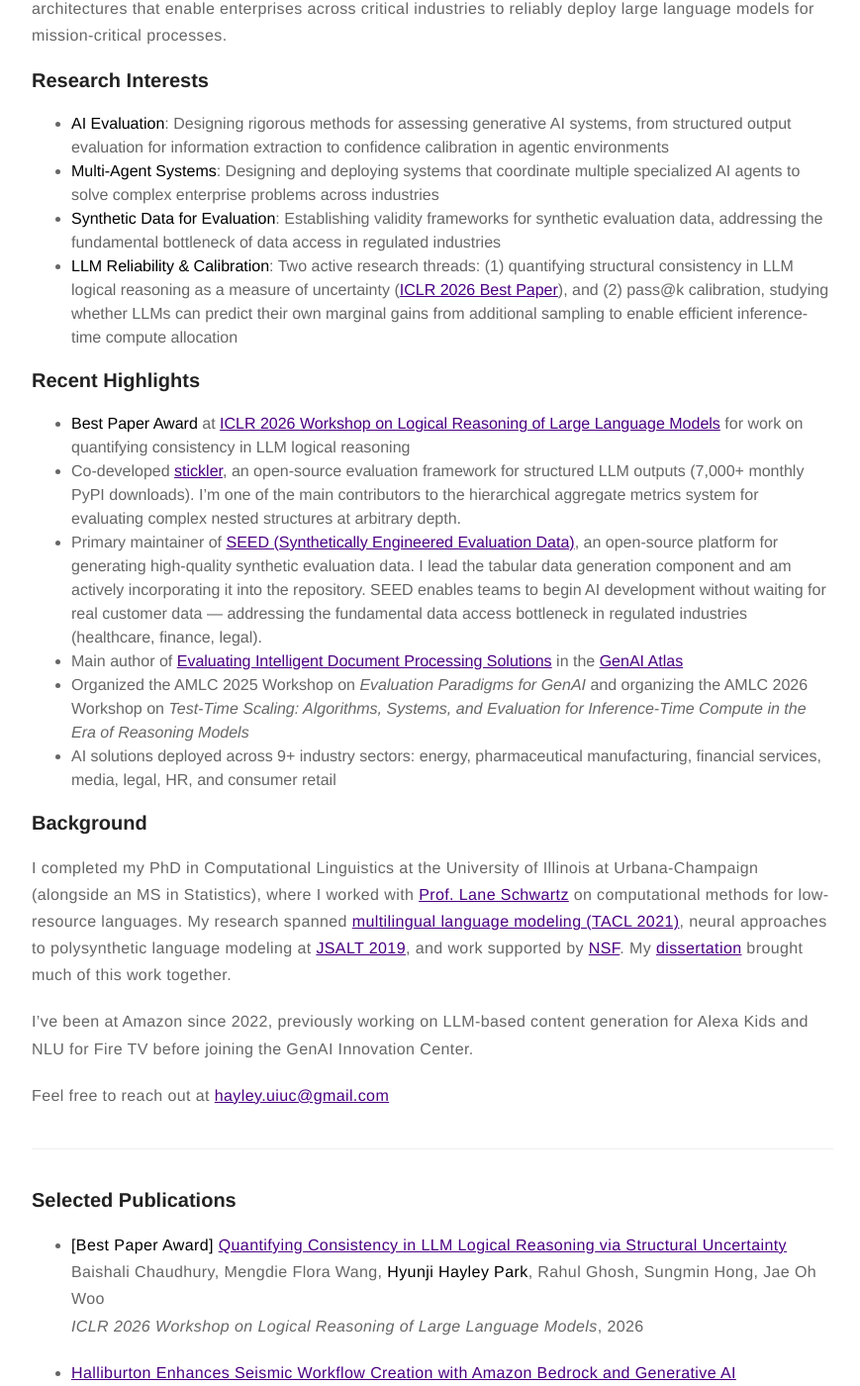
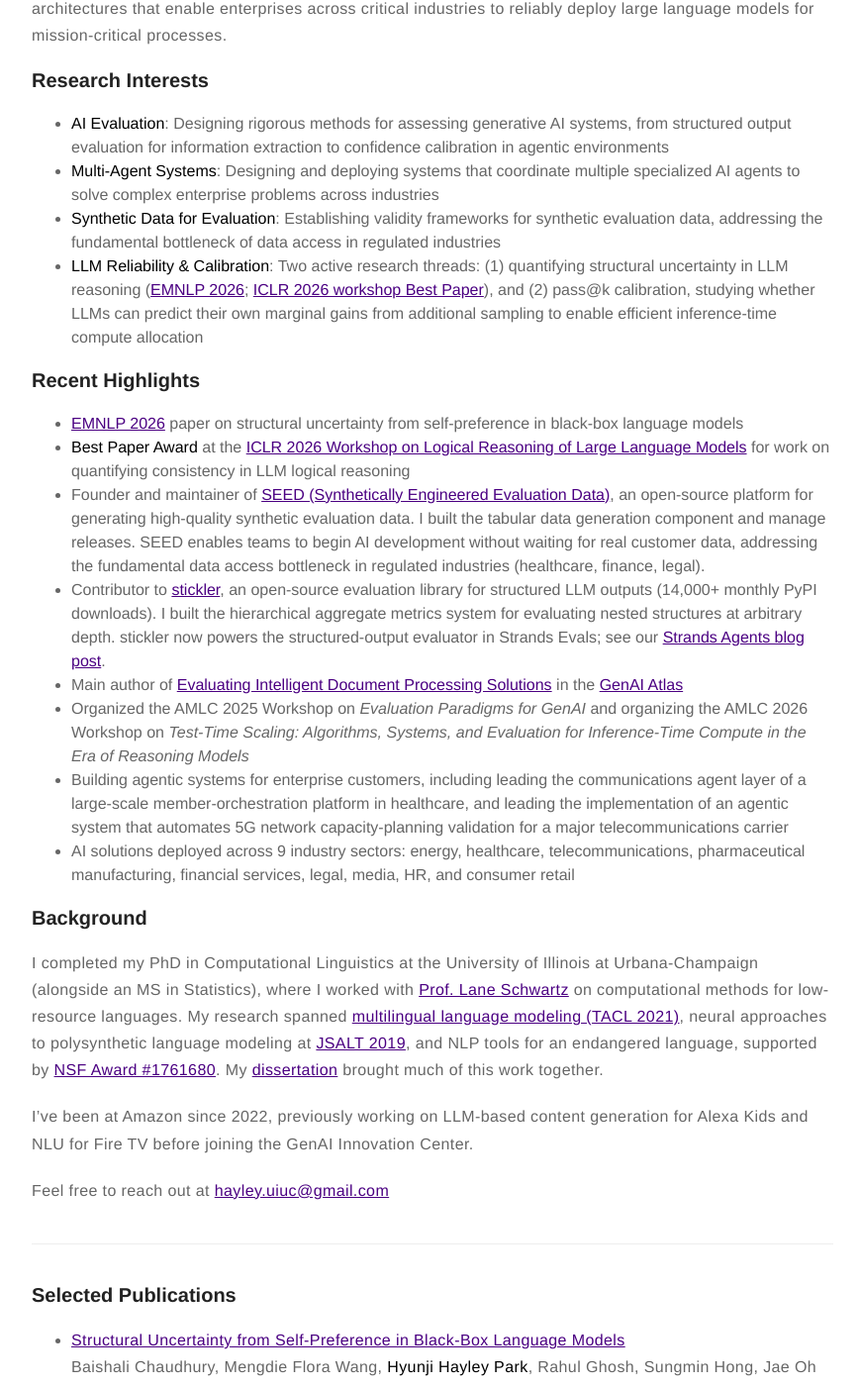
Before and after one commit to hayleypark/hayleypark.github.io, a Jekyll site: the page built from about.md, in a window 1280 px wide and 1400 px high, scrolled down 508 px. Shown: the whole window at 99% size, without its empty margins (203-1072 px from the left). Built offline with Jekyll 4.4.1, drawn with Linux system fonts in a browser that asks for light colours; some of the changed text lies outside the part shown.

Commit message:
Update about.md

```diff
--- a/about.md
+++ b/about.md
@@ -11,20 +11,22 @@ I'm an Applied Scientist at the [Generative AI Innovation Center](https://aws.am
 - **AI Evaluation**: Designing rigorous methods for assessing generative AI systems, from structured output evaluation for information extraction to confidence calibration in agentic environments
 - **Multi-Agent Systems**: Designing and deploying systems that coordinate multiple specialized AI agents to solve complex enterprise problems across industries
 - **Synthetic Data for Evaluation**: Establishing validity frameworks for synthetic evaluation data, addressing the fundamental bottleneck of data access in regulated industries
-- **LLM Reliability & Calibration**: Two active research threads: (1) quantifying structural consistency in LLM logical reasoning as a measure of uncertainty ([ICLR 2026 Best Paper](https://arxiv.org/abs/2606.17312)), and (2) pass@k calibration, studying whether LLMs can predict their own marginal gains from additional sampling to enable efficient inference-time compute allocation
+- **LLM Reliability & Calibration**: Two active research threads: (1) quantifying structural uncertainty in LLM reasoning ([EMNLP 2026](https://openreview.net/forum?id=rz6lOBcdQa); [ICLR 2026 workshop Best Paper](https://arxiv.org/abs/2606.17312)), and (2) pass@k calibration, studying whether LLMs can predict their own marginal gains from additional sampling to enable efficient inference-time compute allocation
 
 ### Recent Highlights
 
-- **Best Paper Award** at [ICLR 2026 Workshop on Logical Reasoning of Large Language Models](https://arxiv.org/abs/2606.17312) for work on quantifying consistency in LLM logical reasoning
-- Co-developed [stickler](https://github.com/awslabs/stickler), an open-source evaluation framework for structured LLM outputs (7,000+ monthly PyPI downloads). I'm one of the main contributors to the hierarchical aggregate metrics system for evaluating complex nested structures at arbitrary depth.
-- Primary maintainer of [SEED (Synthetically Engineered Evaluation Data)](https://github.com/awslabs/synthetically_engineered_evaluation_data), an open-source platform for generating high-quality synthetic evaluation data. I lead the tabular data generation component and am actively incorporating it into the repository. SEED enables teams to begin AI development without waiting for real customer data — addressing the fundamental data access bottleneck in regulated industries (healthcare, finance, legal).
+- **[EMNLP 2026](https://openreview.net/forum?id=rz6lOBcdQa)** paper on structural uncertainty from self-preference in black-box language models
+- **Best Paper Award** at the [ICLR 2026 Workshop on Logical Reasoning of Large Language Models](https://arxiv.org/abs/2606.17312) for work on quantifying consistency in LLM logical reasoning
+- Founder and maintainer of [SEED (Synthetically Engineered Evaluation Data)](https://github.com/awslabs/synthetically_engineered_evaluation_data), an open-source platform for generating high-quality synthetic evaluation data. I built the tabular data generation component and manage releases. SEED enables teams to begin AI development without waiting for real customer data, addressing the fundamental data access bottleneck in regulated industries (healthcare, finance, legal).
+- Contributor to [stickler](https://github.com/awslabs/stickler), an open-source evaluation library for structured LLM outputs (14,000+ monthly PyPI downloads). I built the hierarchical aggregate metrics system for evaluating nested structures at arbitrary depth. stickler now powers the structured-output evaluator in Strands Evals; see our [Strands Agents blog post](https://strandsagents.com/blog/structured-output-similarity-strands-evals/).
 - Main author of [Evaluating Intelligent Document Processing Solutions](https://awslabs.github.io/generative-ai-atlas/topics/2_0_technical_foundations_and_patterns/2_6_model_evaluation_and_selection_criteria/2_6_4_domain_specific_evaluations/2_6_4_2_evaluating_intelligent_document_processing/2_6_4_2_evaluating_intelligent_document_processing.html) in the [GenAI Atlas](https://awslabs.github.io/generative-ai-atlas/)
 - Organized the AMLC 2025 Workshop on *Evaluation Paradigms for GenAI* and organizing the AMLC 2026 Workshop on *Test-Time Scaling: Algorithms, Systems, and Evaluation for Inference-Time Compute in the Era of Reasoning Models*
-- AI solutions deployed across 9+ industry sectors: energy, pharmaceutical manufacturing, financial services, media, legal, HR, and consumer retail
+- Building agentic systems for enterprise customers, including leading the communications agent layer of a large-scale member-orchestration platform in healthcare, and leading the implementation of an agentic system that automates 5G network capacity-planning validation for a major telecommunications carrier
+- AI solutions deployed across 9 industry sectors: energy, healthcare, telecommunications, pharmaceutical manufacturing, financial services, legal, media, HR, and consumer retail
 
 ### Background
 
-I completed my PhD in Computational Linguistics at the University of Illinois at Urbana-Champaign (alongside an MS in Statistics), where I worked with [Prof. Lane Schwartz](http://dowobeha.github.io/) on computational methods for low-resource languages. My research spanned [multilingual language modeling (TACL 2021)](https://direct.mit.edu/tacl/article/doi/10.1162/tacl_a_00365/98237/Morphology-Matters-A-Multilingual-Language), neural approaches to polysynthetic language modeling at [JSALT 2019](https://arxiv.org/abs/2005.05477), and work supported by [NSF](https://www.nsf.gov/awardsearch/showAward?AWD_ID=1761680). My [dissertation](https://www.ideals.illinois.edu/items/125303) brought much of this work together.
+I completed my PhD in Computational Linguistics at the University of Illinois at Urbana-Champaign (alongside an MS in Statistics), where I worked with [Prof. Lane Schwartz](http://dowobeha.github.io/) on computational methods for low-resource languages. My research spanned [multilingual language modeling (TACL 2021)](https://direct.mit.edu/tacl/article/doi/10.1162/tacl_a_00365/98237/Morphology-Matters-A-Multilingual-Language), neural approaches to polysynthetic language modeling at [JSALT 2019](https://arxiv.org/abs/2005.05477), and NLP tools for an endangered language, supported by [NSF Award #1761680](https://www.nsf.gov/awardsearch/showAward?AWD_ID=1761680). My [dissertation](https://www.ideals.illinois.edu/items/125303) brought much of this work together.
 
 I've been at Amazon since 2022, previously working on LLM-based content generation for Alexa Kids and NLU for Fire TV before joining the GenAI Innovation Center.
 
@@ -34,17 +36,21 @@ Feel free to reach out at [hayley.uiuc@gmail.com](mailto:hayley.uiuc@gmail.com)
 
 ### Selected Publications
 
+* **[Structural Uncertainty from Self-Preference in Black-Box Language Models](https://openreview.net/forum?id=rz6lOBcdQa)** \
+  Baishali Chaudhury, Mengdie Flora Wang, **Hyunji Hayley Park**, Rahul Ghosh, Sungmin Hong, Jae Oh Woo \
+  <em>Conference on Empirical Methods in Natural Language Processing (EMNLP)</em>, 2026
+
 * **[Best Paper Award] [Quantifying Consistency in LLM Logical Reasoning via Structural Uncertainty](https://arxiv.org/abs/2606.17312)** \
   Baishali Chaudhury, Mengdie Flora Wang, **Hyunji Hayley Park**, Rahul Ghosh, Sungmin Hong, Jae Oh Woo \
   <em>ICLR 2026 Workshop on Logical Reasoning of Large Language Models</em>, 2026
 
+* **[Evaluating Structured Agent Output, Field by Field, with Strands Evals](https://strandsagents.com/blog/structured-output-similarity-strands-evals/)** \
+  Spencer Romo, Vincil Bishop, Diego Galavíz, Harry Cavanagh, **Hayley Park** \
+  <em>Strands Agents Blog</em>, 2026
+
 * **[Halliburton Enhances Seismic Workflow Creation with Amazon Bedrock and Generative AI](https://aws.amazon.com/blogs/machine-learning/halliburton-enhances-seismic-workflow-creation-with-amazon-bedrock-and-generative-ai/)** \
   Yuan Tian, Arun Ramanathan, Baishali Chaudhury, Gan Luan, Haochen Xie, Jared Kramer, **Hayley Park**, Di Wu \
   <em>AWS Machine Learning Blog</em>, 2026. A version of this work was also [co-published with Halliburton](https://www.earthdoc.org/content/papers/10.3997/2214-4609.202639083) in the EAGE 2026 Proceedings.
-
-* **Beyond Binary Metrics: A Structured Evaluation Framework for Information Extraction** \
-  Spencer Romo, Ayushi Haria, **Hyunji Hayley Park**, Sujitha Martin, Piyush Vyas, Jared Kramer \
-  <em>AMLC 2025 Workshop on Evaluation Paradigms for GenAI</em>, 2025
 
 * **[Efficient Classification of Long Documents Using Transformers](https://aclanthology.org/2022.acl-short.79/)** \
   **Hyunji Hayley Park**, Yogarshi Vyas, Kashif Shah \
```
